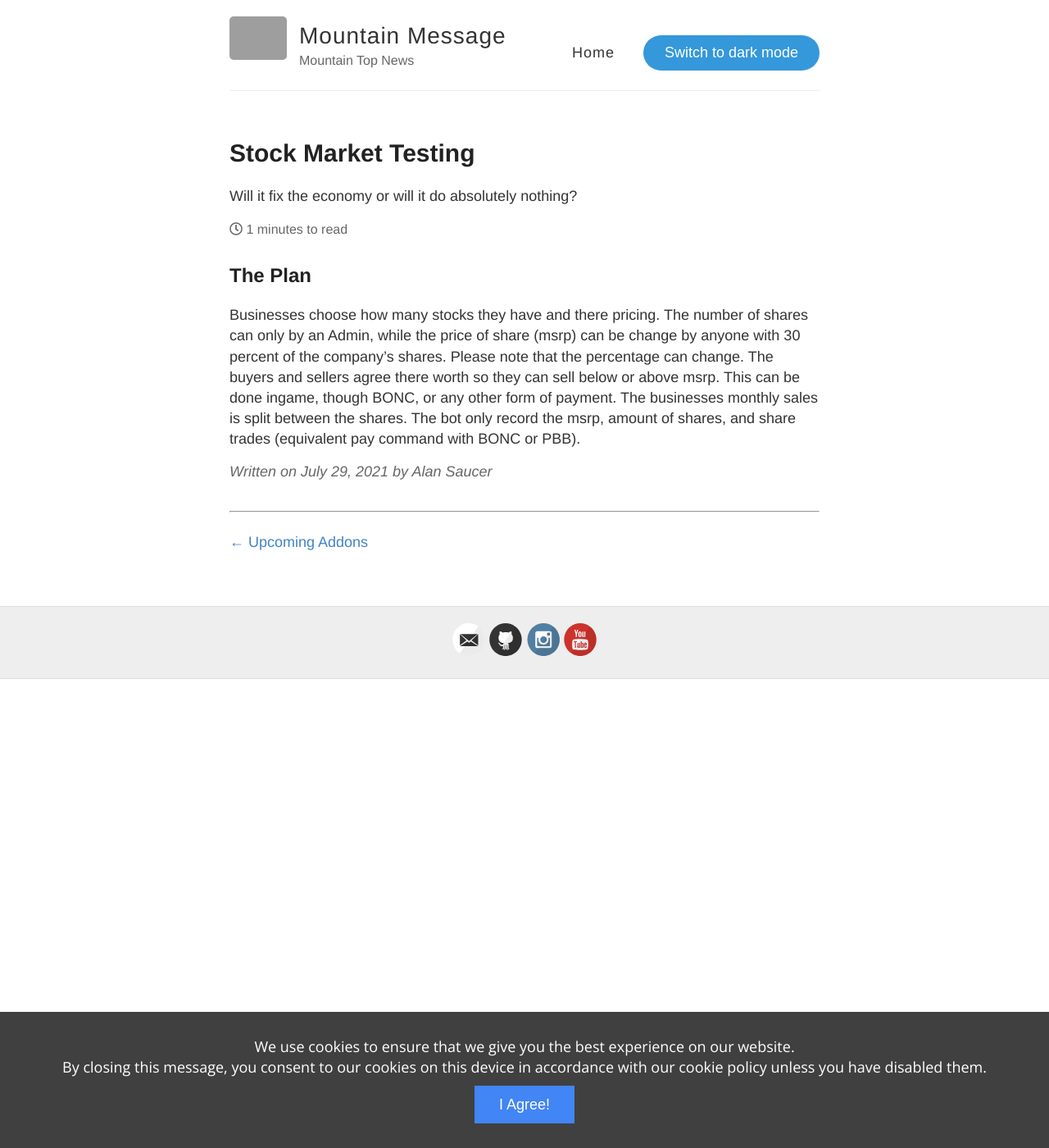
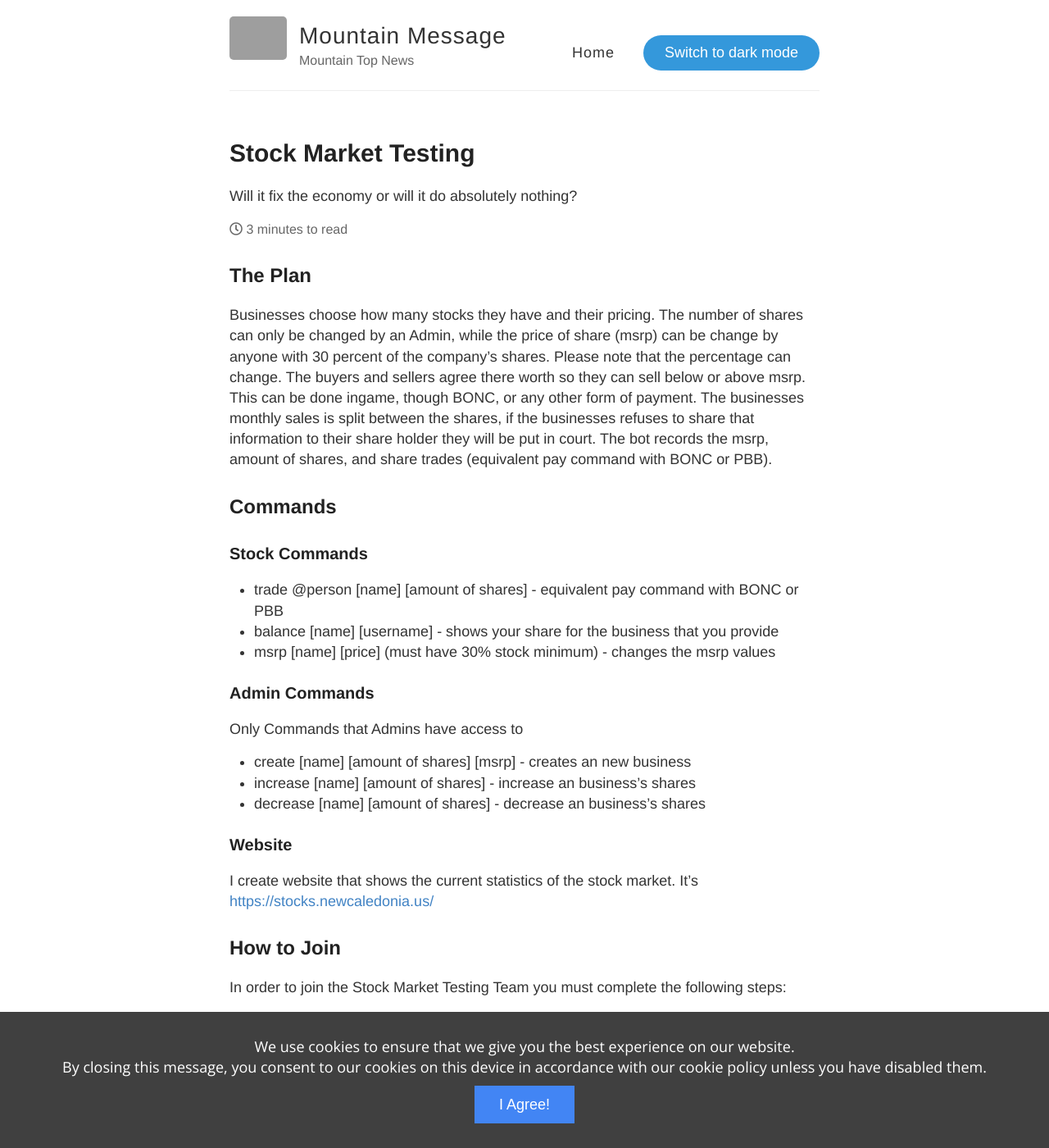
Before and after one commit to NewCaledoniaDevTeam/MountainMessage, a Jekyll site: the page built from _posts/2021-7-29-Stocks.md, in a window 1280 px wide and 1400 px high. Shown: the whole window at 82% size. Built offline with Jekyll 4.4.1, drawn with Linux system fonts in a browser that asks for light colours; comment, search, counter and statistics services are not loaded; grey boxes are pictures that could not be loaded.

Commit message:
Update 2021-7-29-Stocks.md

```diff
--- a/_posts/2021-7-29-Stocks.md
+++ b/_posts/2021-7-29-Stocks.md
@@ -7,4 +7,33 @@ author: Alan Saucer
 
 ## The Plan
 
-Businesses choose how many stocks they have and there pricing. The number of shares can only by an Admin, while the price of share (msrp) can be change by anyone with 30 percent of the company's shares. Please note that the percentage can change. The buyers and sellers agree there worth so they can sell below or above msrp. This can be done ingame, though BONC, or any other form of payment. The businesses monthly sales is split between the shares. The bot only record the msrp, amount of shares, and share trades (equivalent pay command with BONC or PBB).
+Businesses choose how many stocks they have and their pricing. The number of shares can only be changed by an Admin, while the price of share (msrp) can be change by anyone with 30 percent of the company's shares. Please note that the percentage can change. The buyers and sellers agree there worth so they can sell below or above msrp. This can be done ingame, though BONC, or any other form of payment. The businesses monthly sales is split between the shares, if the businesses refuses to share that information to their share holder they will be put in court. The bot records the msrp, amount of shares, and share trades (equivalent pay command with BONC or PBB).
+
+## Commands
+
+### Stock Commands
+
+- trade @person [name] [amount of shares] - equivalent pay command with BONC or PBB
+- balance [name] [username] - shows your share for the business that you provide
+- msrp [name] [price] (must have 30% stock minimum) - changes the msrp values
+
+### Admin Commands
+
+Only Commands that Admins have access to
+
+- create [name] [amount of shares] [msrp] - creates an new business
+- increase [name] [amount of shares] - increase an business's shares
+- decrease [name] [amount of shares] - decrease an business's shares
+
+### Website
+
+I create website that shows the current statistics of the stock market. It's [https://stocks.newcaledonia.us/](stocks.newcaledonia.us)
+
+## How to Join
+
+In order to join the Stock Market Testing Team you must complete the following steps:
+1. Have an BONC account
+2. Understand the risks the stock market testing
+3. DM Alan for discord invite
+
+## Screenshots
```
